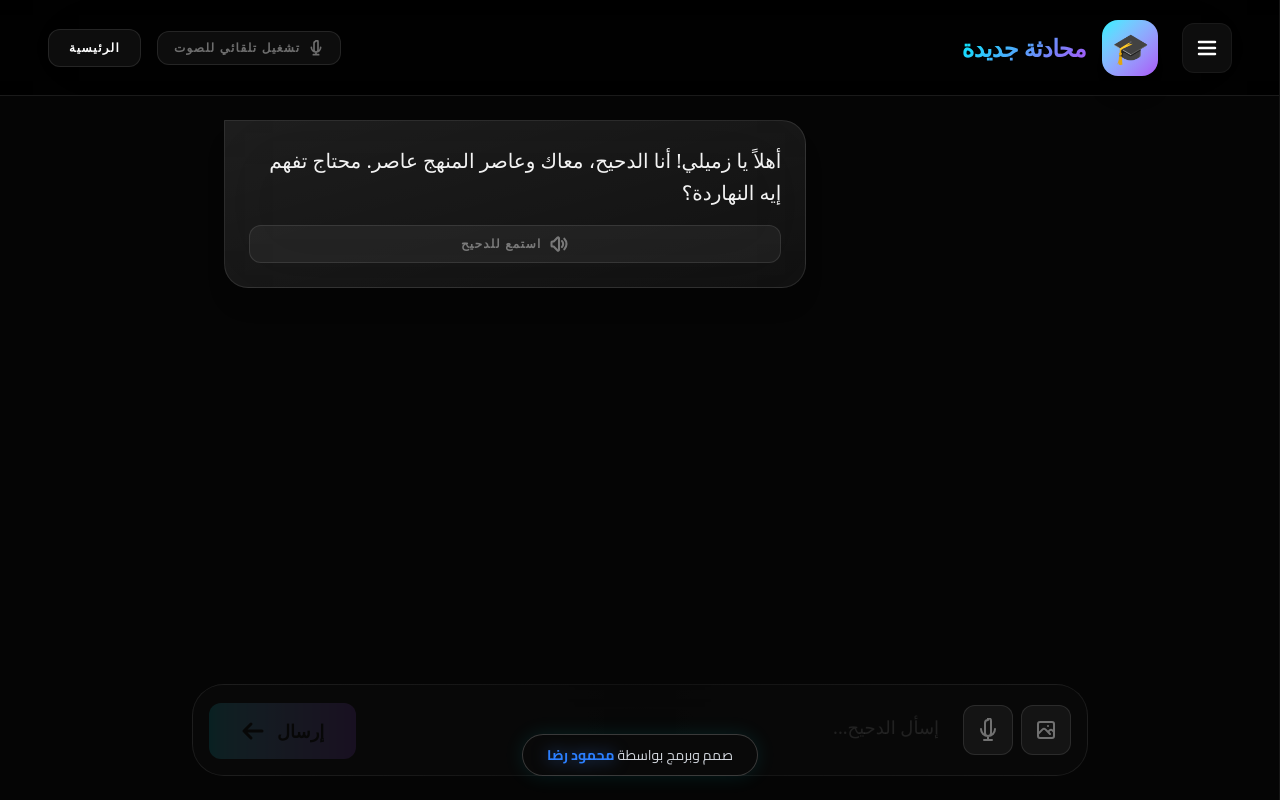
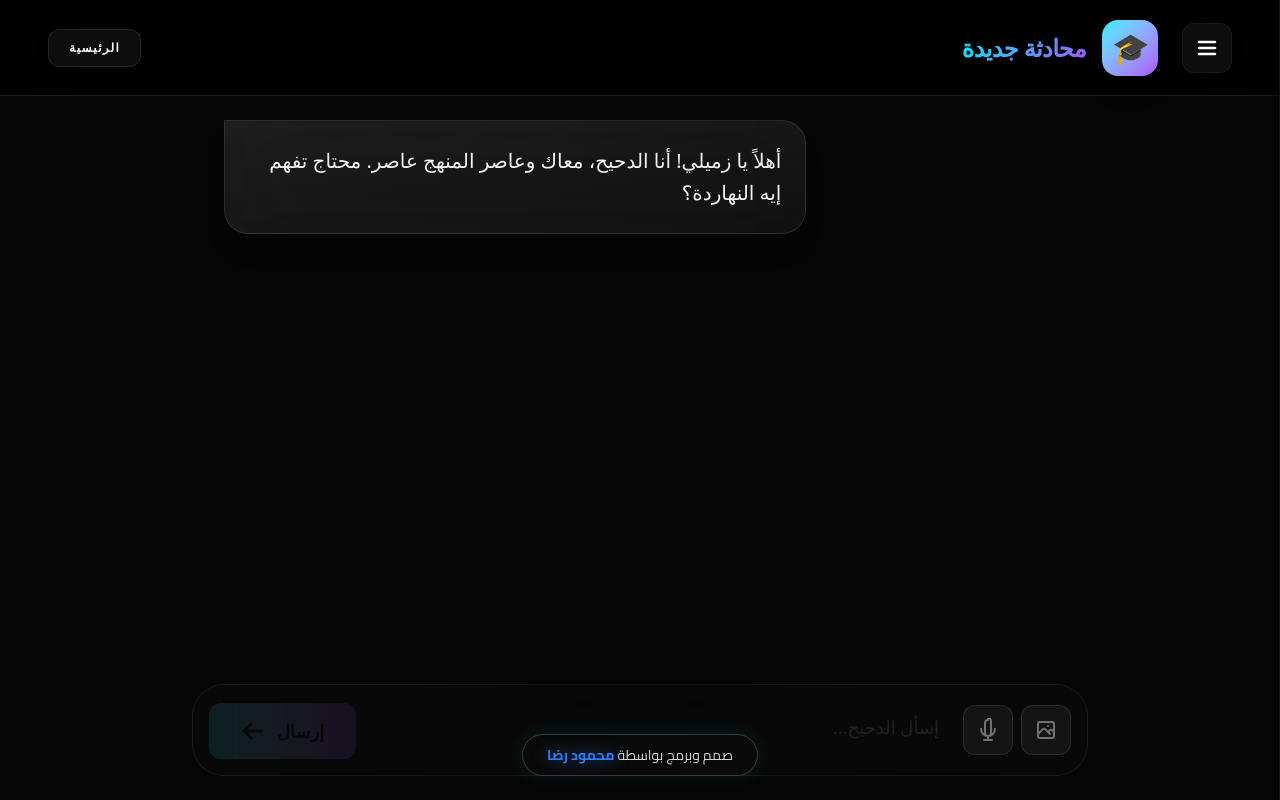
Before and after one commit to mahmoudreda2020outlooc-droid/zaitouna, a Next.js app: page /beeba in a window 1280 px wide. Built offline with nearby package versions, Linux system fonts and the light colour scheme.

Commit message:
feat: completely remove tts functionality

```diff
--- a/src/app/beeba/page.tsx
+++ b/src/app/beeba/page.tsx
@@ -2,7 +2,6 @@
 
 import { useState, useEffect, useRef } from "react";
 import Link from "next/link";
-import { tts } from "@/lib/tts-utils";
 
 interface Message {
     role: "user" | "assistant";
@@ -26,8 +25,6 @@ export default function BeebaChatPage() {
     const [attachments, setAttachments] = useState<{ data: string; mimeType: string; preview: string }[]>([]);
     const [isRecording, setIsRecording] = useState(false);
     const [isSidebarOpen, setIsSidebarOpen] = useState(false);
-    const [isAutoSpeak, setIsAutoSpeak] = useState(false);
-    const [speakingIdx, setSpeakingIdx] = useState<number | null>(null);
 
     const mediaRecorderRef = useRef<MediaRecorder | null>(null);
     const audioChunksRef = useRef<Blob[]>([]);
@@ -236,12 +233,6 @@ export default function BeebaChatPage() {
                 finalMessages = [...updatedMessages, assistantMessage];
                 setMessages(finalMessages);
                 playSound(receiveSoundUrl);
-
-                // Auto-speak if enabled
-                if (isAutoSpeak && tts) {
-                    setSpeakingIdx(finalMessages.length - 1);
-                    tts.speak(data.reply, () => setSpeakingIdx(null));
-                }
             } else {
                 throw new Error(data.error || "حصلت مشكلة في الرد");
             }
@@ -348,13 +339,6 @@ export default function BeebaChatPage() {
                     </div>
 
                     <div className="flex items-center gap-4">
-                        <button
-                            onClick={() => setIsAutoSpeak(!isAutoSpeak)}
-                            className={`flex items-center gap-2 px-4 py-2 rounded-xl border transition-all text-xs font-black uppercase tracking-widest ${isAutoSpeak ? 'bg-primary/20 border-primary/40 text-primary' : 'bg-white/5 border-white/10 text-white/40'}`}
-                        >
-                            <svg className="w-4 h-4" fill="none" stroke="currentColor" viewBox="0 0 24 24"><path strokeLinecap="round" strokeLinejoin="round" strokeWidth="2.5" d="M19 11a7 7 0 01-7 7m0 0a7 7 0 01-7-7m7 7v4m0 0H8m4 0h4m-4-20a3 3 0 00-3 3v10a3 3 0 006 0V3a3 3 0 00-3-3z" /></svg>
-                            {isAutoSpeak ? "إيقاف الكلام" : "تشغيل تلقائي للصوت"}
-                        </button>
                         <Link href="/" className="px-5 py-2.5 bg-white/5 hover:bg-white/10 border border-white/10 rounded-xl text-xs font-black uppercase tracking-widest transition-all backdrop-blur-md">الرئيسية</Link>
                     </div>
                 </header>
@@ -387,31 +371,6 @@ export default function BeebaChatPage() {
                                             )}
 
                                             {cleanContent}
-
-                                            {/* TTS Speak Button for Assistant */}
-                                            {msg.role === "assistant" && tts && (
-                                                <button
-                                                    onClick={() => {
-                                                        if (speakingIdx === idx) {
-                                                            tts?.stop();
-                                                            setSpeakingIdx(null);
-                                                        } else {
-                                                            setSpeakingIdx(idx);
-                                                            tts?.speak(cleanContent, () => setSpeakingIdx(null));
-                                                        }
-                                                    }}
-                                                    className={`mt-4 w-full flex items-center justify-center gap-2 py-2 rounded-xl transition-all border ${speakingIdx === idx ? 'bg-primary border-primary text-black' : 'bg-white/5 border-white/10 text-white/40 hover:bg-white/10 hover:text-white'}`}
-                                                >
-                                                    <svg className="w-5 h-5 flex-none" fill="none" stroke="currentColor" viewBox="0 0 24 24">
-                                                        {speakingIdx === idx ? (
-                                                            <path strokeLinecap="round" strokeLinejoin="round" strokeWidth="2.5" d="M21 12a9 9 0 11-18 0 9 9 0 0118 0z M9 10a1 1 0 011-1h4a1 1 0 011 1v4a1 1 0 01-1 1h-4a1 1 0 01-1-1z" />
-                                                        ) : (
-                                                            <path strokeLinecap="round" strokeLinejoin="round" strokeWidth="2.5" d="M15.536 8.464a5 5 0 010 7.072m2.828-9.9a9 9 0 010 12.728M5.586 15H4a1 1 0 01-1-1v-4a1 1 0 011-1h1.586l4.707-4.707C10.923 3.663 12 4.109 12 5v14c0 .891-1.077 1.337-1.707.707L5.586 15z" />
-                                                        )}
-                                                    </svg>
-                                                    <span className="text-xs font-black uppercase tracking-widest">{speakingIdx === idx ? "جاري التحدث..." : "استمع للدحيح"}</span>
-                                                </button>
-                                            )}
                                         </div>
 
                                         {sourceLink && (
--- a/src/components/ChatBeeba.tsx
+++ b/src/components/ChatBeeba.tsx
@@ -1,7 +1,6 @@
 "use client";
 
 import { useState, useEffect, useRef } from "react";
-import { tts } from "@/lib/tts-utils";
 
 interface Message {
     role: "user" | "assistant";
@@ -22,8 +21,6 @@ export default function ChatBeeba({ isOpen, onClose }: ChatBeebaProps) {
     const [isLoading, setIsLoading] = useState(false);
     const [selectedImage, setSelectedImage] = useState<string | null>(null);
     const [selectedImageFile, setSelectedImageFile] = useState<File | null>(null);
-    const [isAutoSpeak, setIsAutoSpeak] = useState(false);
-    const [speakingIdx, setSpeakingIdx] = useState<number | null>(null);
     const [isRecording, setIsRecording] = useState(false);
     const mediaRecorderRef = useRef<MediaRecorder | null>(null);
     const audioChunksRef = useRef<Blob[]>([]);
@@ -164,12 +161,6 @@ export default function ChatBeeba({ isOpen, onClose }: ChatBeebaProps) {
             if (data.reply) {
                 setMessages((prev) => [...prev, { role: "assistant", content: data.reply }]);
                 playSound(receiveSoundUrl);
-
-                // Auto-speak if enabled
-                if (isAutoSpeak && tts) {
-                    setSpeakingIdx(messages.length + 1); // Approximate index
-                    tts.speak(data.reply, () => setSpeakingIdx(null));
-                }
             } else {
                 setMessages((prev) => [...prev, { role: "assistant", content: "معلش يا صاحبي حصل مشكلة، جرب تاني كمان شوية." }]);
             }
@@ -209,13 +200,6 @@ export default function ChatBeeba({ isOpen, onClose }: ChatBeebaProps) {
                     </div>
                     <div className="flex items-center gap-4">
                         <button
-                            onClick={() => setIsAutoSpeak(!isAutoSpeak)}
-                            className={`flex items-center gap-2 px-4 py-2 rounded-xl border transition-all text-xs font-black uppercase tracking-widest ${isAutoSpeak ? 'bg-primary/20 border-primary/40 text-primary' : 'bg-white/10 border-white/10 text-white/40'}`}
-                        >
-                            <svg className="w-4 h-4" fill="none" stroke="currentColor" viewBox="0 0 24 24"><path strokeLinecap="round" strokeLinejoin="round" strokeWidth="2.5" d="M19 11a7 7 0 01-7 7m0 0a7 7 0 01-7-7m7 7v4m0 0H8m4 0h4m-4-20a3 3 0 00-3 3v10a3 3 0 006 0V3a3 3 0 00-3-3z" /></svg>
-                            {isAutoSpeak ? "إيقاف" : "صوت"}
-                        </button>
-                        <button
                             onClick={onClose}
                             className="p-4 bg-white/5 hover:bg-white/10 rounded-3xl transition-all text-white/50 hover:text-white border border-white/5 hover:border-white/20 active:scale-90 group"
                         >
@@ -247,31 +231,6 @@ export default function ChatBeeba({ isOpen, onClose }: ChatBeebaProps) {
                                         </div>
                                     )}
                                     {msg.content && <div className="whitespace-pre-wrap">{msg.content}</div>}
-
-                                    {/* TTS Speak Button for Assistant */}
-                                    {msg.role === "assistant" && tts && (
-                                        <button
-                                            onClick={() => {
-                                                if (speakingIdx === idx) {
-                                                    tts?.stop();
-                                                    setSpeakingIdx(null);
-                                                } else {
-                                                    setSpeakingIdx(idx);
-                                                    tts?.speak(msg.content, () => setSpeakingIdx(null));
-                                                }
-                                            }}
-                                            className={`mt-4 w-full flex items-center justify-center gap-2 py-2 rounded-xl transition-all border ${speakingIdx === idx ? 'bg-primary border-primary text-black' : 'bg-white/10 border-white/10 text-white/40 hover:bg-white/20 hover:text-white'}`}
-                                        >
-                                            <svg className="w-4 h-4 flex-none" fill="none" stroke="currentColor" viewBox="0 0 24 24">
-                                                {speakingIdx === idx ? (
-                                                    <path strokeLinecap="round" strokeLinejoin="round" strokeWidth="2.5" d="M21 12a9 9 0 11-18 0 9 9 0 0118 0z M9 10a1 1 0 011-1h4a1 1 0 011 1v4a1 1 0 01-1 1h-4a1 1 0 01-1-1z" />
-                                                ) : (
-                                                    <path strokeLinecap="round" strokeLinejoin="round" strokeWidth="2.5" d="M15.536 8.464a5 5 0 010 7.072m2.828-9.9a9 9 0 010 12.728M5.586 15H4a1 1 0 01-1-1v-4a1 1 0 011-1h1.586l4.707-4.707C10.923 3.663 12 4.109 12 5v14c0 .891-1.077 1.337-1.707.707L5.586 15z" />
-                                                )}
-                                            </svg>
-                                            <span className="text-[10px] font-black uppercase tracking-widest">{speakingIdx === idx ? "جاري التحدث..." : "استمع للدحيح"}</span>
-                                        </button>
-                                    )}
                                 </div>
                                 {/* Message Overlay Decor */}
                                 <div className={`absolute top-0 ${msg.role === "user" ? "left-0" : "right-0"} w-32 h-32 bg-white/5 blur-3xl rounded-full -z-10 opacity-0 group-hover:opacity-100 transition-opacity`} />
```
